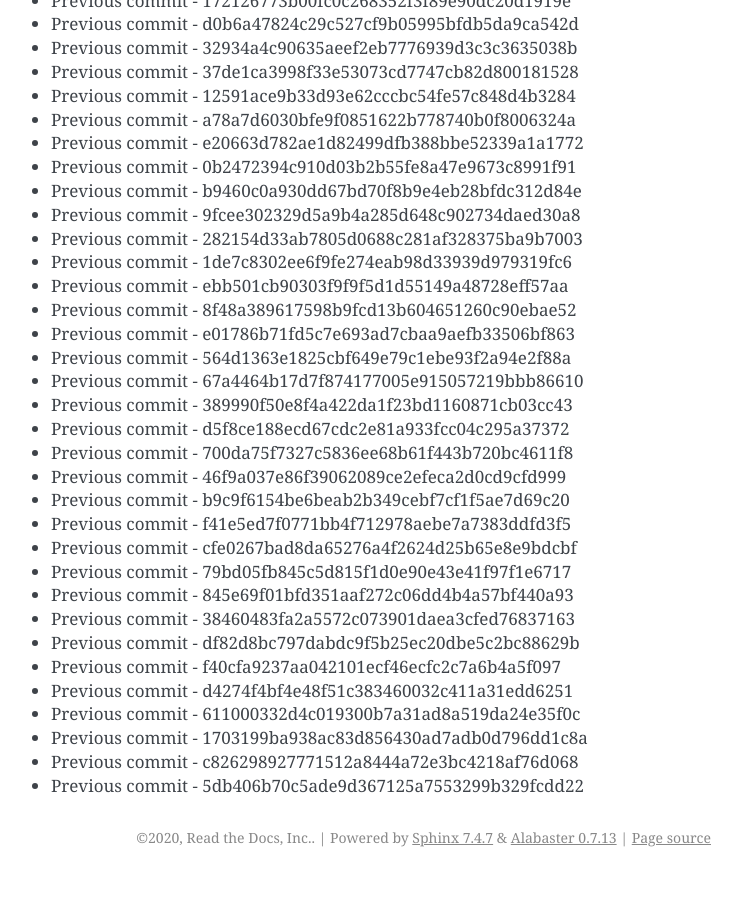
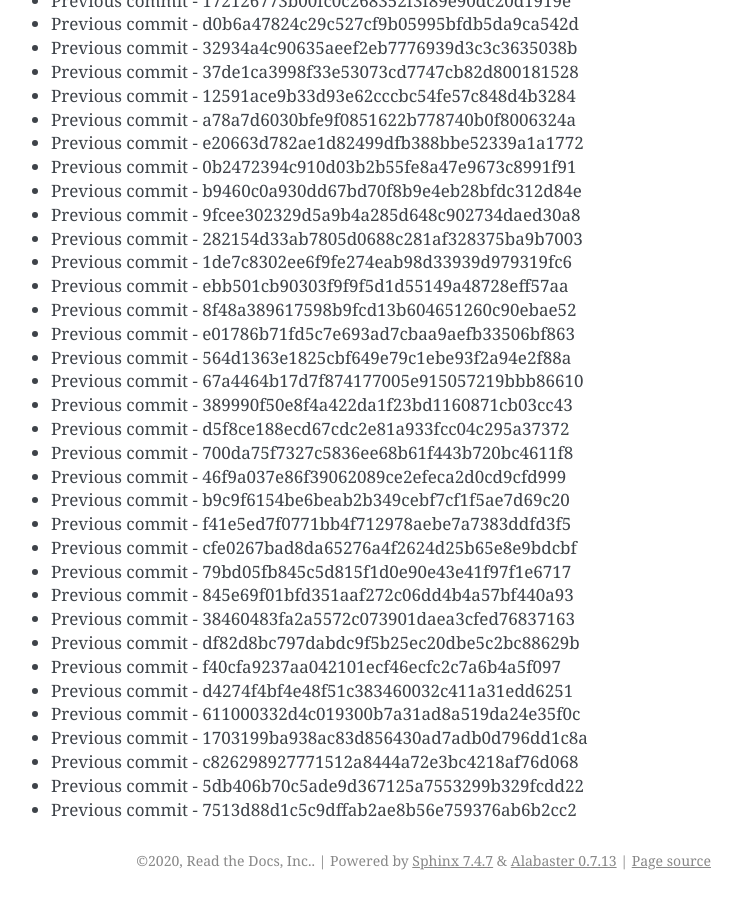
Before and after one commit to readthedocs/rtd-git-stresstest, a Sphinx documentation site: the page built from docs/updates.rst, in a window 1280 px wide and 900 px high, scrolled down 33923 px. Shown: the whole window, without its empty margins (399-1141 px from the left). Built offline with Sphinx 7.4.7, drawn with Linux system fonts in a browser that asks for light colours; before the commit the page ends 34800 px from its top, so only the background shows below that.

Commit message:
Generating commit from previous: 7513d88d1c5c9dffab2ae8b56e759376ab6b2cc2

```diff
--- a/docs/updates.rst
+++ b/docs/updates.rst
@@ -1457,3 +1457,4 @@ It can be tested for any performance characteristics.
 * Previous commit - 1703199ba938ac83d856430ad7adb0d796dd1c8a
 * Previous commit - c826298927771512a8444a72e3bc4218af76d068
 * Previous commit - 5db406b70c5ade9d367125a7553299b329fcdd22
+* Previous commit - 7513d88d1c5c9dffab2ae8b56e759376ab6b2cc2
```
